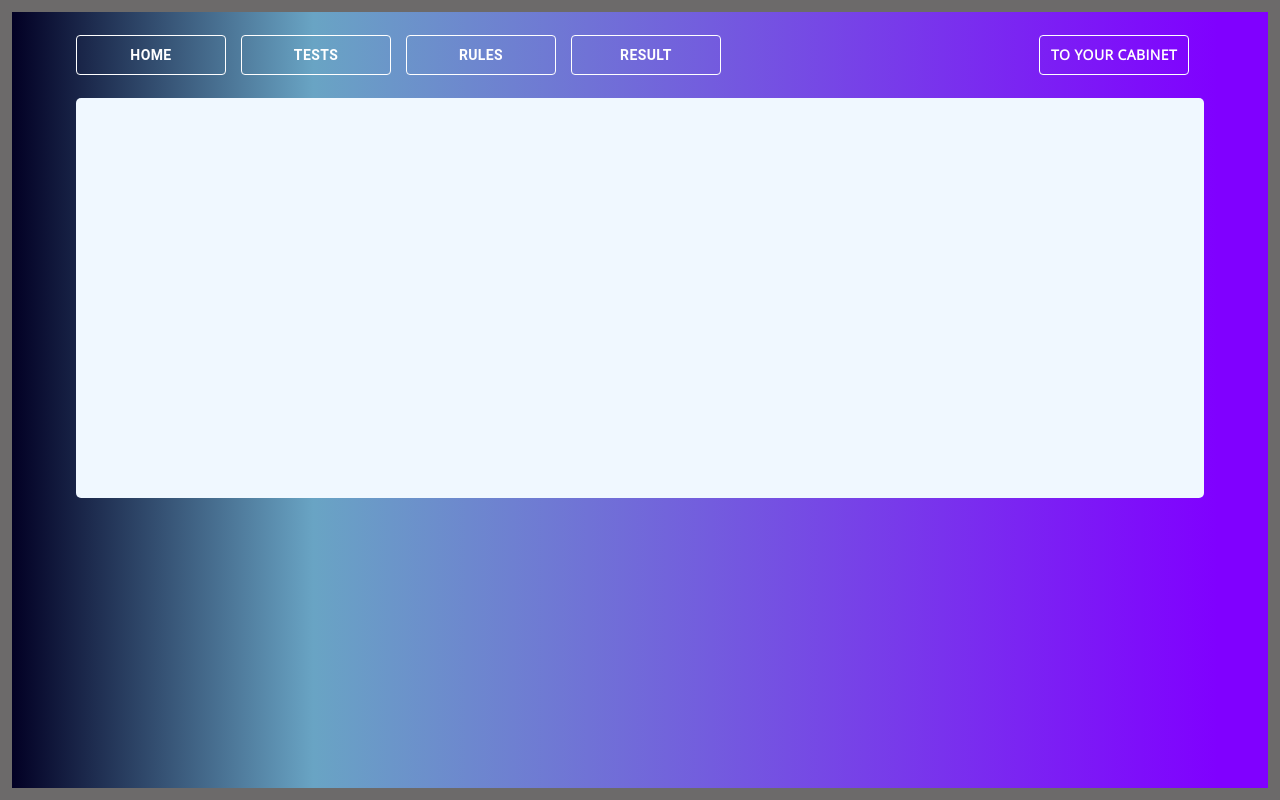
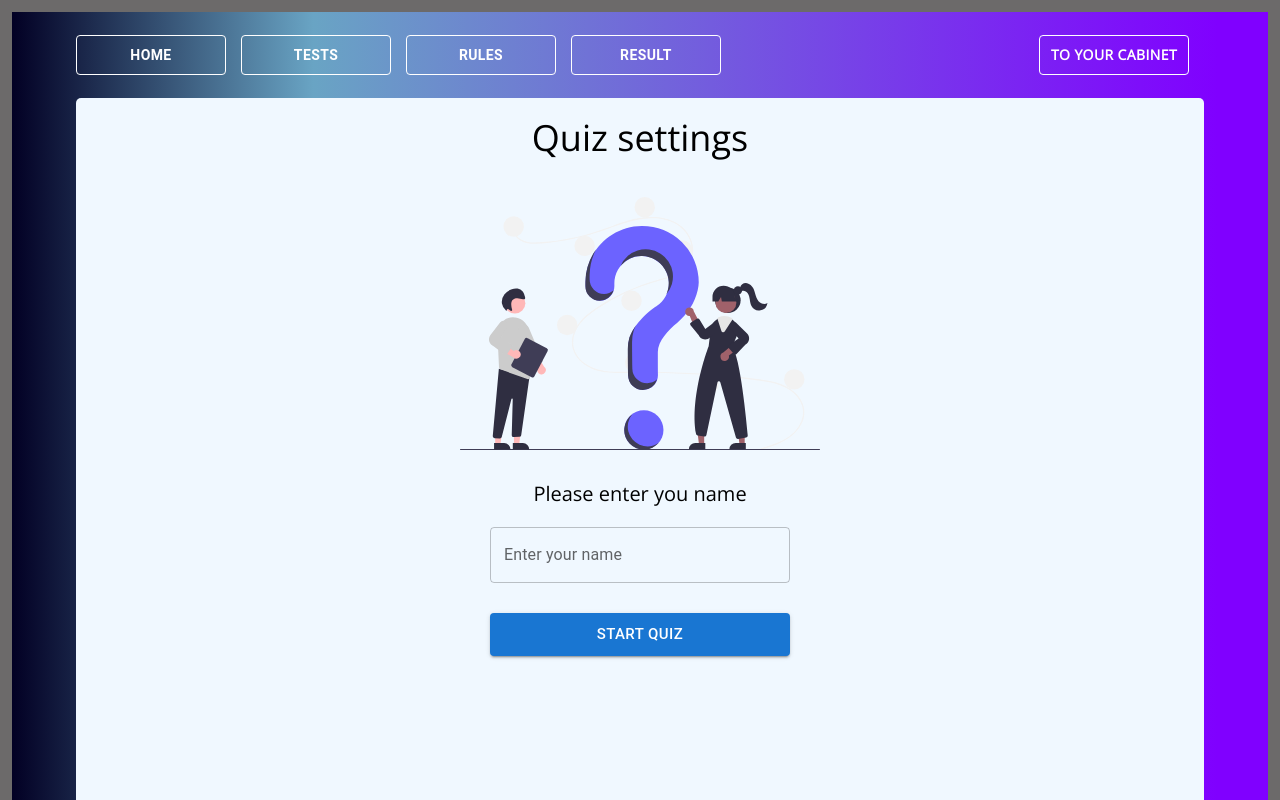
Before and after one commit to Oldu8/driver-licence-tester, a React (Create React App) app: page /tests/quiz in a window 1280 px wide. Shown: the top 800 px of the page. Built offline with nearby package versions, Linux system fonts and the light colour scheme; the HTML template or start-up script is replaced by a standard one.

Commit message:
add textfields + simple validation

```diff
--- a/src/App.js
+++ b/src/App.js
@@ -1,11 +1,17 @@
 import './App.css';
+import { useState } from 'react';
+
 import Header from './components/Header/Header';
 import Footer from './components/Footer/Footer';
 import HomePage from './components/HomePage/HomePage';
 import TestsPage from './components/TestsPage/TestsPage';
 import { BrowserRouter, Route, Routes } from 'react-router-dom'
+import QuizPage from './components/QuizPage/QuizPage';
 
 function App() {
+  const [userName, setUserName] = useState('');
+
+
   return (
     <BrowserRouter>
       <section className="main">
@@ -15,7 +21,7 @@ function App() {
             <Route exact path='/' element={<HomePage />}></Route>
             <Route path='/cabinet' element={<div>cabinet page</div>}></Route>
             <Route path='/result' element={<div>result page</div>}></Route>
-            <Route path='/result' element={<div>rules page</div>}></Route>
+            <Route path='/tests/quiz' element={<QuizPage userName={userName} setUserName={setUserName} />}></Route>
             <Route path='/tests' element={<TestsPage />}></Route>
           </Routes>
         </div>
--- /dev/null
+++ b/src/components/QuizPage/QuizPage.js
@@ -0,0 +1,49 @@
+import styles from './QuizPage.module.scss';
+import { Link } from 'react-router-dom';
+import quizbanner from '../../assets/images/quizBanner.svg'
+import TextField from '@mui/material/TextField';
+import Button from '@mui/material/Button';
+import { useState } from 'react';
+// import { useHistory } from "react-router-dom";
+
+function QuizPage({ userName, setUserName }) {
+  const [error, setError] = useState(false)
+  const [quiezStarted, setQuiezStarted] = useState(false)
+  // const history = useHistory();
+
+  const handleSubmit = () => {
+    userName.length < 3 ?
+      setError(true) :
+      setQuiezStarted(true)
+    // history.push('/test1');
+  }
+
+  const errorStyle = {
+    margin: "10px auto 30px auto",
+    width: '300px'
+  }
+
+  return (
+    <div className={styles.container}>
+      <div className={styles.content}>
+        <h2 className={styles.headline}>Quiz settings</h2>
+        <div className={styles.imageContainer}>
+          <img src={quizbanner} className={styles.img} alt='quiz banner'></img>
+        </div>
+        <p className={styles.mainText}>Please enter you name</p>
+      </div>
+      {!quiezStarted ?
+        <div className={styles.settingsSelect}>
+          {error ? <div className={styles.error}>Username is empty or has less than 3 symbols</div> : false}
+          <TextField label="Enter your name" variant='outlined' sx={errorStyle} onChange={(e) => setUserName(e.target.value)} />
+          <Button variant="contained" color='primary' size="large" sx={{ width: '300px' }} onClick={handleSubmit}>Start quiz</Button>
+        </div>
+        :
+        <div>First question</div>
+      }
+
+    </div>
+  );
+}
+
+export default QuizPage;
--- /dev/null
+++ b/src/components/QuizPage/QuizPage.module.scss
@@ -0,0 +1,47 @@
+.container {
+  min-height: 100vh;
+}
+.content {
+  display: flex;
+  flex-direction: column;
+  justify-content: space-around;
+}
+
+.imageContainer {
+  display: flex;
+  justify-content: center;
+}
+
+.img {
+  width: 400px;
+  align-self: center;
+  padding: 20px;
+}
+
+.headline {
+  text-align: center;
+  font-size: 36px;
+  font-weight: 500;
+  padding: 15px 0;
+}
+
+.mainText {
+  width: 50%;
+  text-align: center;
+  font-size: 20px;
+  font-weight: 300;
+  margin: 10px auto;
+}
+.settingsSelect {
+  display: flex;
+  flex-direction: column;
+  width: 30%;
+  align-items: center;
+  margin: 0 auto;
+}
+
+.error {
+  color: red;
+  font-weight: 500;
+  font-size: 14px;
+}
--- a/src/components/TestBlock/TestBlock.js
+++ b/src/components/TestBlock/TestBlock.js
@@ -17,7 +17,7 @@ function TestBlock({ title, number, url }) {
         <p className={styles.quentity}>30 questions</p>
         <p className={styles.status}>Not started</p>
       </div>
-      <Button sx={btnStyle} href={url}>Start</Button>
+      <Button sx={btnStyle} href='/tests/quiz'>Start</Button>
     </li>
 
   );
--- a/src/components/TestsPage/TestsPage.js
+++ b/src/components/TestsPage/TestsPage.js
@@ -1,7 +1,7 @@
 import styles from './TestsPage.module.scss';
 import { Link } from 'react-router-dom';
 import ToggleBlock from '../ToggleBlock/ToggleBlock';
-import quizBanner from "../../assets/images/quizBanner.svg"
+import testBanner from "../../assets/images/testBanner.svg"
 
 function TestsPage() {
   return (
@@ -9,7 +9,7 @@ function TestsPage() {
       <div className={styles.content}>
         <h2 className={styles.headline}>Choose test category to start</h2>
         <div className={styles.imageContainer}>
-          <img src={quizBanner} className={styles.img} alt='quiz banner'></img>
+          <img src={testBanner} className={styles.img} alt='quiz banner'></img>
         </div>
         <p className={styles.mainText}>Please select one of the options below to take the test.</p>
       </div>
--- a/src/components/ToggleBlock/ToggleBlock.js
+++ b/src/components/ToggleBlock/ToggleBlock.js
@@ -38,7 +38,7 @@ function ToggleBlock({ title }) {
         <AccordionDetails>
           {expanded ? <ul className={styles.listOfTests}>
             {testArr.map((item) => {
-              return <TestBlock title={item.title} number={item.number} url={item.url} />
+              return <TestBlock title={item.title} number={item.number} url={item.url} key={item.number} />
             })}
           </ul> : false}
         </AccordionDetails>
```
Also changed, not shown: src/assets/testArr.js (added, +10 -0 lines), src/assets/images/quizBanner.svg, src/assets/images/testBanner.svg (added).
